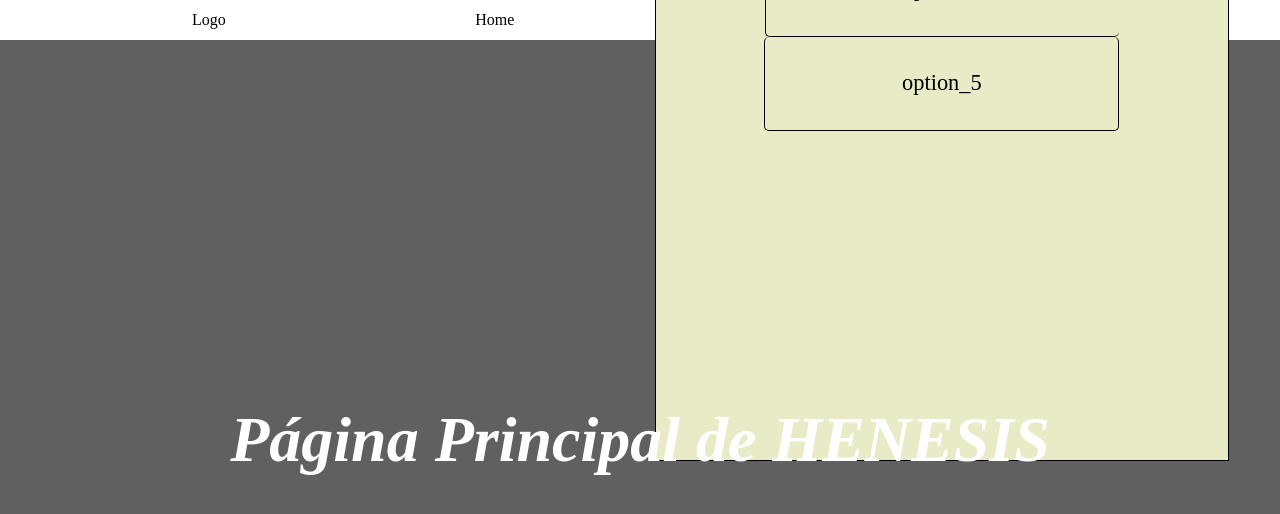
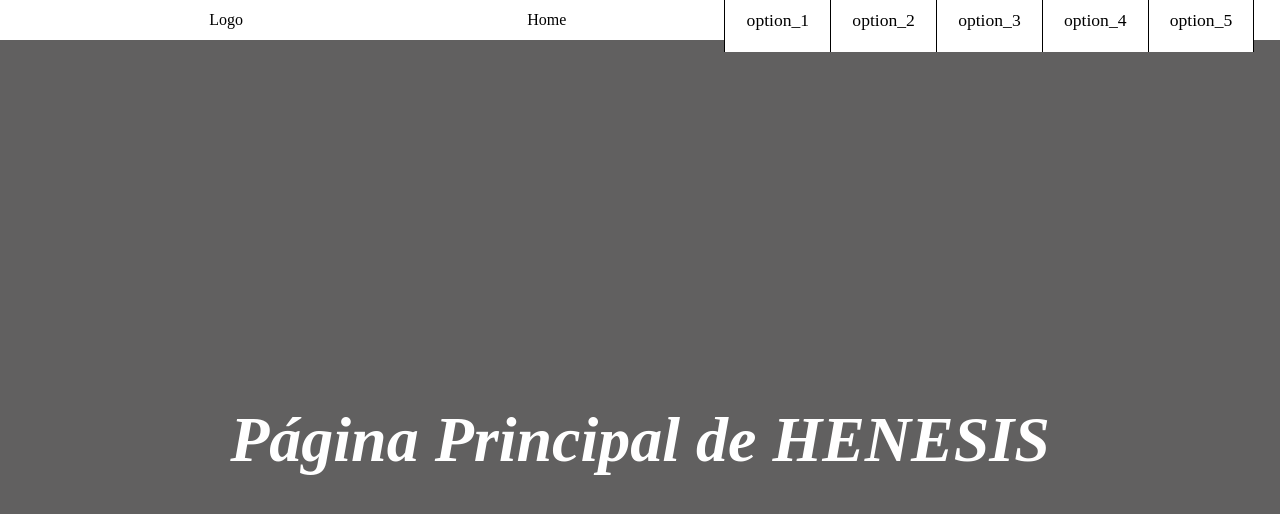
Before and after one commit to AlinPetrisorCiobanu/Henesis, a React (Vite) app: page / in a window 1280 px wide. Shown: the top 514 px of the page. Built offline with nearby package versions, Linux system fonts and the light colour scheme.

Commit message:
UPDATE: se reajusta el diseño del menu en vista de ordenador

```diff
--- a/src/style/nav_bar.css
+++ b/src/style/nav_bar.css
@@ -70,15 +70,17 @@
     font-size: 1.4em;
     border-radius: 5px;
 }
-.active_menu{
+
+.active_menu {
     display: flex;
 }
 
 
 
 @media (min-width: 768px) {
+
     #nav_bar {
-        width: 92%;
+        width: 94%;
         height: 5vh;
         color: black;
         display: flex;
@@ -86,21 +88,33 @@
         justify-content: space-between;
         align-items: center;
         padding-left: 4%;
-        padding-right: 4%;
+        padding-right: 2%;
     }
 
     .menu_hamburguesa {
         display: none;
     }
 
-    #menu {
+    .menu_nav {
+        width: auto;
+        min-height: 0;
         display: flex;
+        flex-direction: row;
+        justify-content: start;
+        align-items: center;
+        border: 0;
+        background-color: rgb(255, 255, 255);
+        padding-top: 0;
     }
 
-    #menu div {
-        padding: 1.5em;
+    .menu_nav div {
+        width: auto;
+        text-align: center;
+        padding: 1.2em;
+        border-bottom: 0;
+        font-size: 1.1em;
+        border-radius: 0;
         border-left: 1px solid black;
-        cursor: pointer;
     }
 
     #menu div:nth-last-child(1) {
@@ -111,4 +125,5 @@
     #menu div:hover {
         background-color: rgb(171, 210, 245);
     }
+
 }
```
